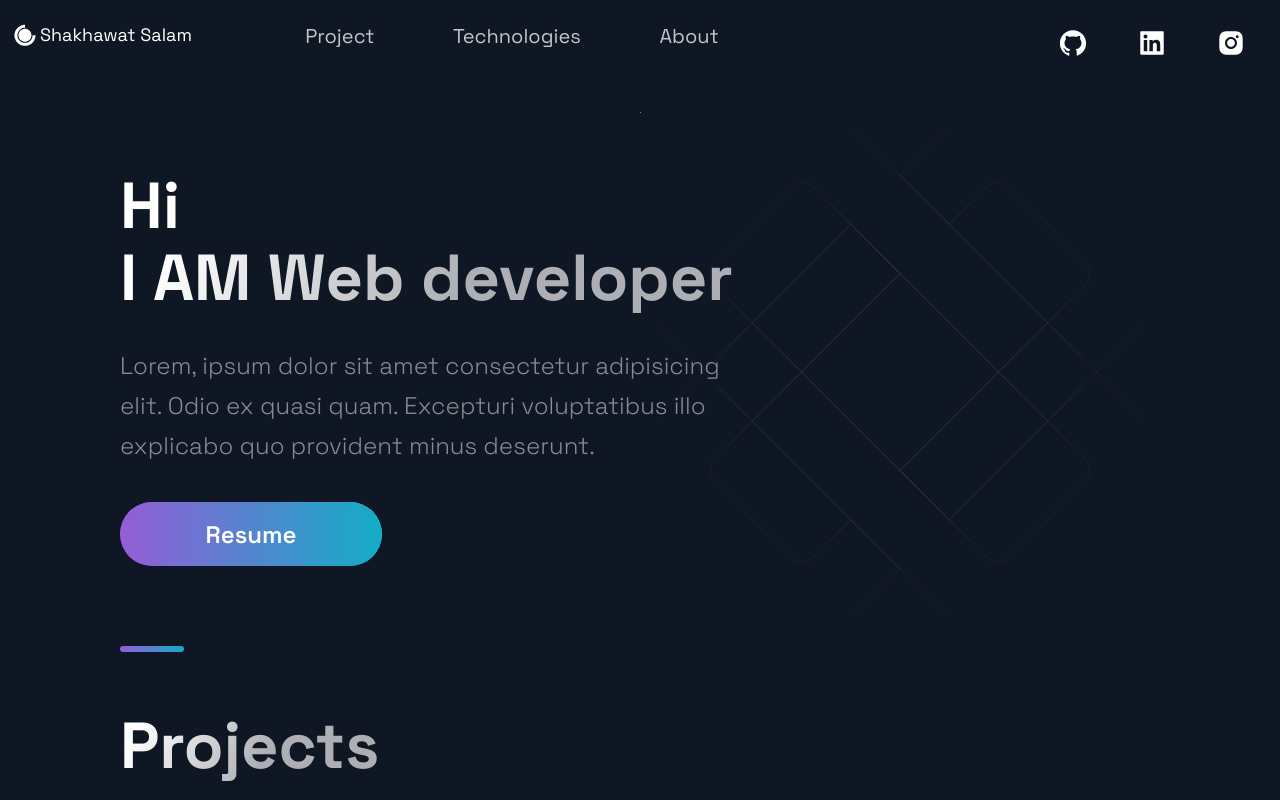
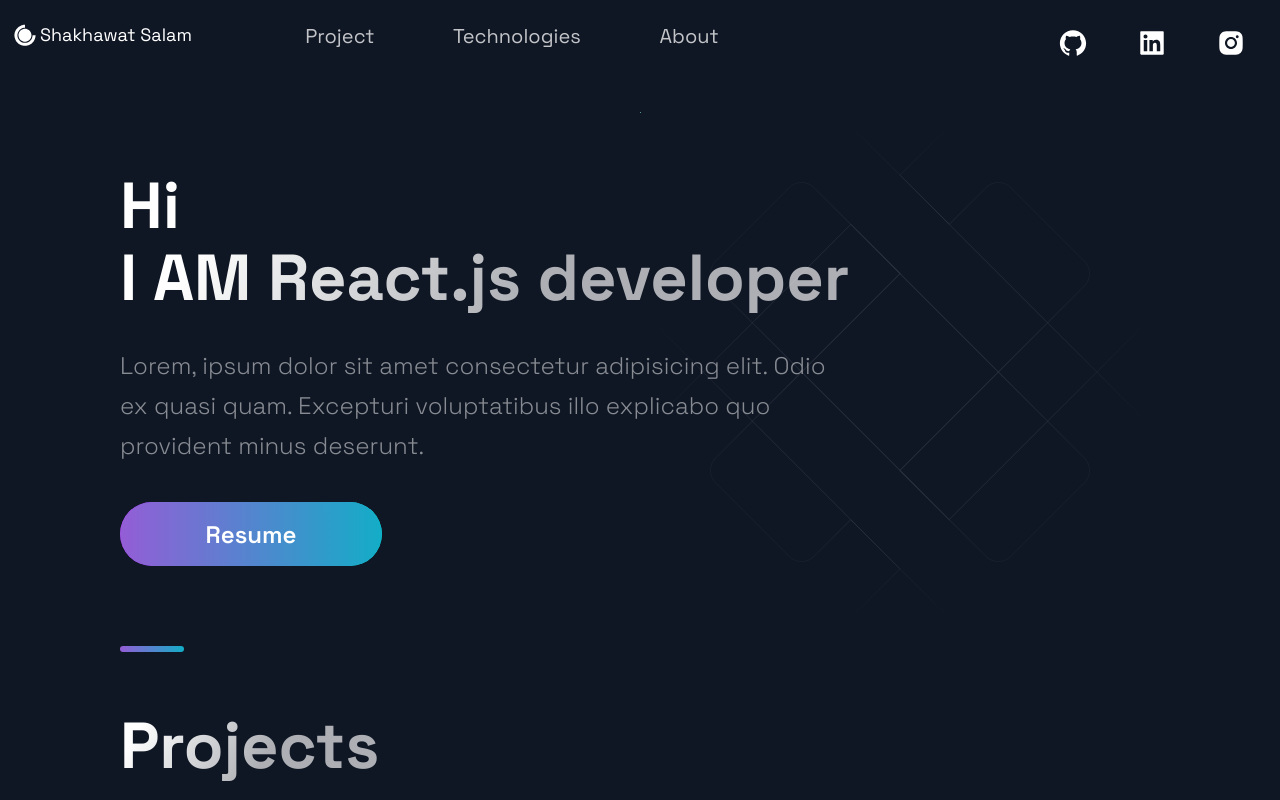
Before and after one commit to shakhawatsalam/My-portfolio, a Next.js app: page / in a window 1280 px wide. Shown: the top 800 px of the page. Built offline with nearby package versions, Linux system fonts and the light colour scheme.

Commit message:
name is change

```diff
--- a/src/components/Hero/Hero.js
+++ b/src/components/Hero/Hero.js
@@ -9,7 +9,7 @@
     <LeftSection>
       <SectionTitle main center>
         Hi <br />
-        I AM Web developer
+        I AM React.js developer
       </SectionTitle>
       <SectionText>Lorem, ipsum dolor sit amet consectetur adipisicing elit. Odio ex quasi quam. Excepturi voluptatibus illo explicabo quo provident minus deserunt.
       </SectionText>
```
